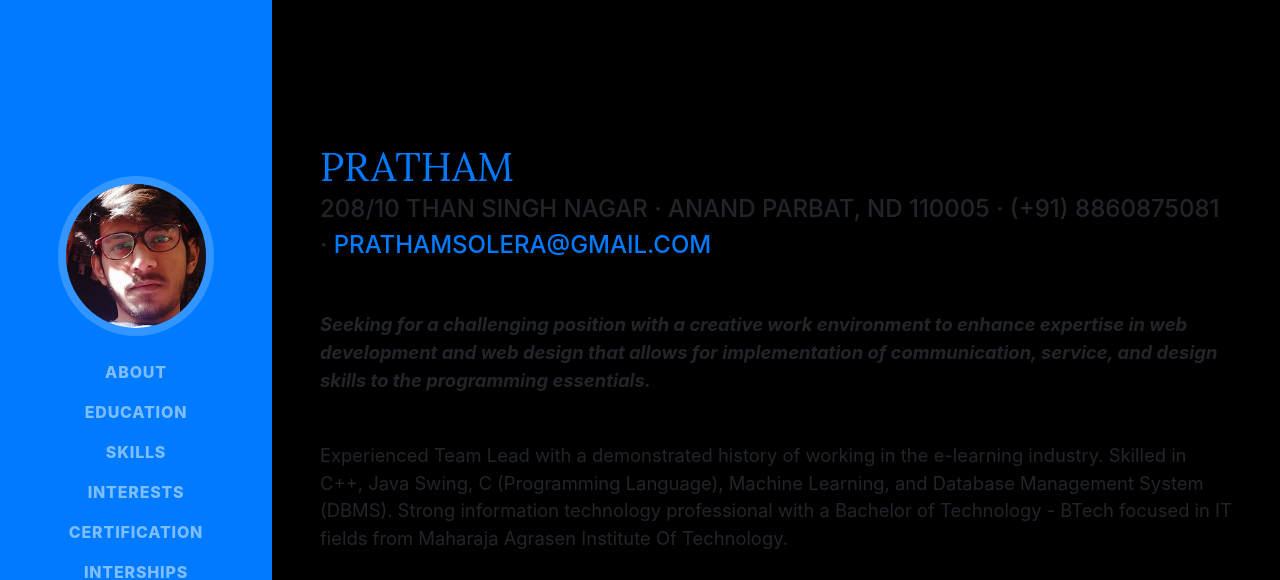
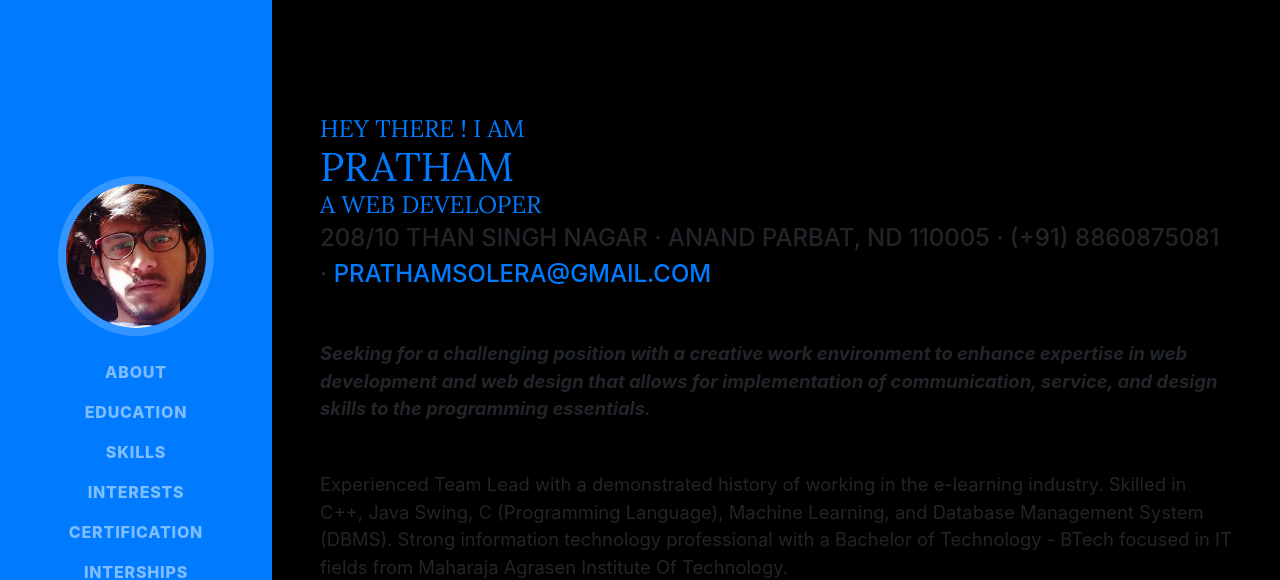
Before and after one commit to PrathamKumar14/my-Resume, a website with bundled scripts: page index.html in a window 1280 px wide. Shown: the top 580 px of the page. Built offline with nearby package versions, Linux system fonts and the light colour scheme; a web font is replaced by a local one.

Commit message:
Add greeting

```diff
--- a/index.html
+++ b/index.html
@@ -68,9 +68,11 @@
 
     <section class="resume-section p-3 p-lg-5 d-flex align-items-center" id="about">
       <div class="w-100">
+        <h4 class="mb-0"><span class="text-primary" style="font-family: lora;">Hey there ! I am</span></h4>
         <h1 class="mb-0">
           <span class="text-primary" style="font-family: lora;">Pratham</span>
         </h1>
+        <h4 class="mb-0"><span class="text-primary" style="font-family: lora;">a Web Developer</span></h4>
         <div class="subheading mb-5">208/10 Than Singh Nagar · Anand Parbat, ND 110005 · (+91) 8860875081 ·
           <a href="mailto:prathamsolera@email.com">prathamsolera@gmail.com</a>
         </div>
```
